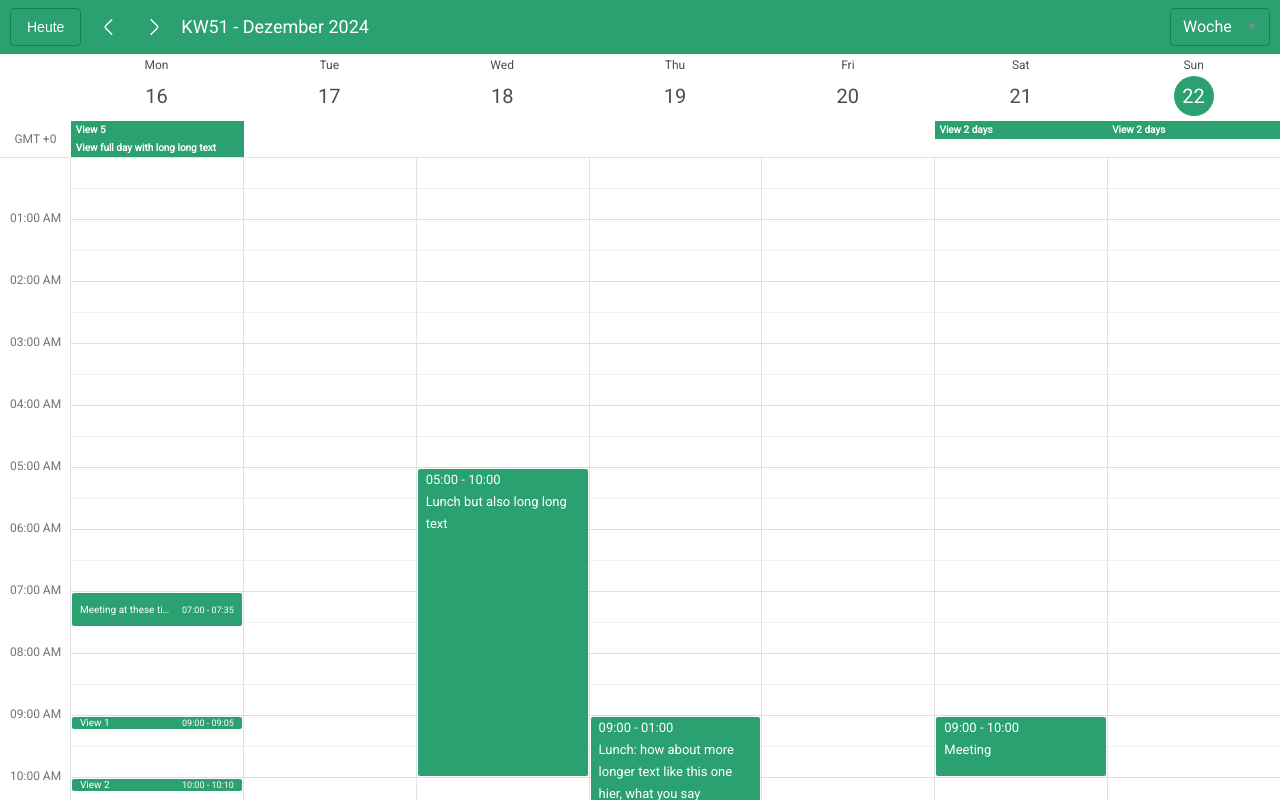
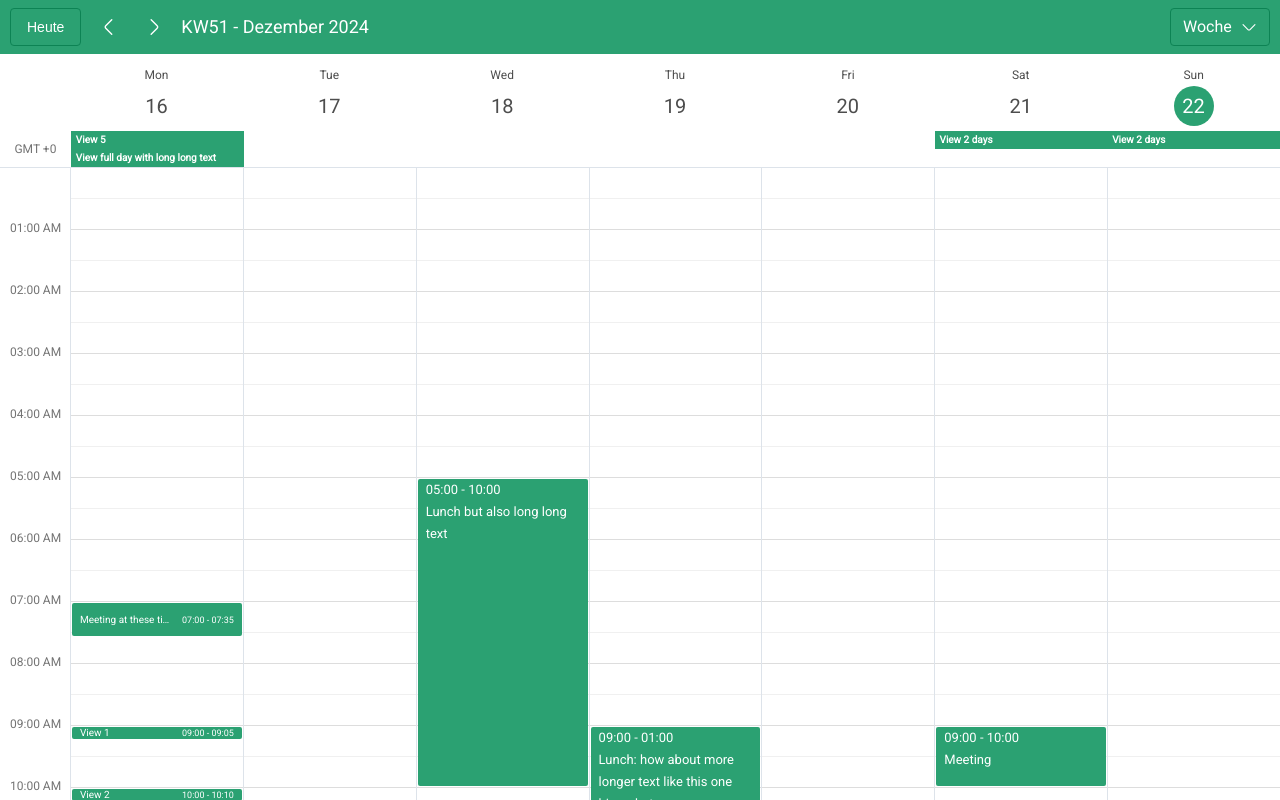
Before and after one commit to Eng-FerasAhmad/razor-calendar, a React (Vite) app: page / in a window 1280 px wide. Built offline with nearby package versions, Linux system fonts and the light colour scheme.

Commit message:
Add icons open close to the input select component

```diff
--- a/src/components/calendar/month/month-days-in-week/DayCell.tsx
+++ b/src/components/calendar/month/month-days-in-week/DayCell.tsx
@@ -1,6 +1,7 @@
 import { useDroppable } from '@dnd-kit/core';
 import { DateTime } from 'luxon';
 import { ReactElement } from 'react';
+import { useCalendarContext } from 'calendar/_context/CalendarContext';
 import DisplayEvents from 'components/calendar/month/month-day-events/MonthDayEvents';
 import {
     DayNumberButtonContainer,
@@ -23,9 +24,16 @@ export default function DayCell({
     isToday,
     primaryColor,
 }: DayCellProps): ReactElement {
+    const { onDateChange, onViewChange } = useCalendarContext();
     const { setNodeRef } = useDroppable({
         id: day.toISODate() || '', // Ensure no null values
     });
+
+    // Navigate to Day View
+    const navigateToDay = (newDay: DateTime): void => {
+        onDateChange(newDay);
+        onViewChange('day');
+    };
 
     return (
         <MonthDayWrapper ref={setNodeRef} data-testid="month-day-wrapper">
@@ -33,6 +41,7 @@ export default function DayCell({
                 <DayNumberButtonContainer
                     isToday={isToday}
                     color={primaryColor}
+                    onClick={() => navigateToDay(day)}
                 >
                     {day.day}
                 </DayNumberButtonContainer>
--- a/src/components/calendar/week/days-columns/styles.ts
+++ b/src/components/calendar/week/days-columns/styles.ts
@@ -51,8 +51,8 @@ const calcTimeSlotHeight = (props: Props): string => {
 };
 
 const calcBorder = (props: Props): string => {
-    const color = props.isFullHour ? '#ddd' : '#f0f0f0';
-    return !props.isFirstRow ? `1px solid ${color}` : 'none';
+    const currColor = props.isFullHour ? '#ddd' : '#f0f0f0';
+    return !props.isFirstRow ? `1px solid ${currColor}` : 'none';
 };
 
 const calcBorderBottom = (props: Props): string => {
--- a/src/components/calendar/week/styles.ts
+++ b/src/components/calendar/week/styles.ts
@@ -28,6 +28,7 @@ export const WeekHeaderRow = styled.div`
 export const WeekHeaderDaysRow = styled.div`
     display: flex;
     width: 100%;
+    padding-top: 10px;
 `;
 
 export const WeekHeaderFullDaysRow = styled.div`
--- /dev/null
+++ b/src/components/shared/arrow-down/ArrowDownSymbole.tsx
@@ -0,0 +1,32 @@
+import { ReactElement } from 'react';
+
+interface ArrowNextSymbolProps {
+    size?: number;
+    color?: string;
+}
+
+export default function ArrowDownSymbol({
+    size = 36,
+    color = '#171717',
+}: ArrowNextSymbolProps): ReactElement {
+    return (
+        <svg
+            width={size}
+            height={size}
+            viewBox="0 0 24 24"
+            fill="none"
+            xmlns="http://www.w3.org/2000/svg"
+            role="img"
+            aria-label="Next arrow icon"
+        >
+            <path
+                d="M19.9201 8.9502L13.4001 15.4702C12.6301 16.2402 11.3701 16.2402 10.6001 15.4702L4.08008 8.9502"
+                stroke={color}
+                strokeWidth="1.5"
+                strokeMiterlimit="10"
+                strokeLinecap="round"
+                strokeLinejoin="round"
+            />
+        </svg>
+    );
+}
--- a/src/components/shared/input-select/InputSelect.tsx
+++ b/src/components/shared/input-select/InputSelect.tsx
@@ -1,4 +1,4 @@
-import React, { useState } from 'react';
+import React, { useState, useEffect, useRef } from 'react';
 import {
     SelectContainer,
     ValueWrapper,
@@ -6,6 +6,7 @@ import {
     OptionsWrapper,
     OptionItem,
 } from './styles';
+import ArrowDownSymbol from 'components/shared/arrow-down/ArrowDownSymbole';
 
 interface Option<T> {
     value: T;
@@ -26,6 +27,7 @@ export default function InputSelect<T>({
     color,
 }: InputSelectProps<T>): React.ReactElement {
     const [isOpen, setIsOpen] = useState(false);
+    const containerRef = useRef<HTMLDivElement | null>(null);
 
     const handleToggle = (): void => setIsOpen((prev) => !prev);
     const handleSelect = (optionValue: T): void => {
@@ -33,14 +35,32 @@ export default function InputSelect<T>({
         setIsOpen(false);
     };
 
+    const handleClickOutside = (event: MouseEvent): void => {
+        if (
+            containerRef.current &&
+            !containerRef.current.contains(event.target as Node)
+        ) {
+            setIsOpen(false);
+        }
+    };
+
+    useEffect(() => {
+        document.addEventListener('mousedown', handleClickOutside);
+        return () => {
+            document.removeEventListener('mousedown', handleClickOutside);
+        };
+    }, []);
+
     return (
-        <SelectContainer>
+        <SelectContainer ref={containerRef}>
             <ValueWrapper onClick={handleToggle} isOpen={isOpen} color={color}>
                 <span>
                     {options.find((option) => option.value === value)?.label ||
                         'Select...'}
                 </span>
-                <IconWrapper>{isOpen ? '▲' : '▼'}</IconWrapper>
+                <IconWrapper isOpen={isOpen}>
+                    <ArrowDownSymbol size={18} color="#fff" />
+                </IconWrapper>
             </ValueWrapper>
             {isOpen && (
                 <OptionsWrapper>
--- a/src/components/shared/input-select/styles.ts
+++ b/src/components/shared/input-select/styles.ts
@@ -2,9 +2,9 @@ import styled from 'styled-components';
 import { color } from 'style/color';
 import { darkenColor } from 'utils/colorConverter';
 
-interface ValueWrapperProps {
+interface Props {
     isOpen: boolean;
-    color: string;
+    color?: string;
 }
 
 export const SelectContainer = styled.div`
@@ -14,31 +14,36 @@ export const SelectContainer = styled.div`
     position: relative;
 `;
 
-export const ValueWrapper = styled.div<ValueWrapperProps>`
+export const ValueWrapper = styled.div<Props>`
     display: flex;
     justify-content: space-between;
     align-items: center;
     border: 1px solid
-        ${({ isOpen, color }) => (isOpen ? darkenColor(color, 30) : '#ccc')};
+        ${(props) => (props.isOpen ? darkenColor(props.color!, 30) : '#ccc')};
     border-radius: 4px;
     padding: 7px 12px;
     cursor: pointer;
     font-size: 16px;
     transition: border-color 0.3s;
     background-color: transparent;
-    border-color: ${(props) => darkenColor(props.color, 30)};
+    border-color: ${(props) => darkenColor(props.color!, 30)};
     color: #fff;
     box-sizing: border-box;
     &:hover {
         box-sizing: border-box;
-        background-color: ${(props) => darkenColor(props.color, 10)};
+        background-color: ${(props) => darkenColor(props.color!, 10)};
     }
 `;
 
-export const IconWrapper = styled.div`
+export const IconWrapper = styled.div<Props>`
     font-size: 10px;
     margin-left: 8px;
     color: #888;
+    display: flex;
+    align-items: center;
+    justify-content: space-between;
+    transition: transform 0.3s ease; /* Smooth transition */
+    transform: rotate(${(props) => (props.isOpen! ? '180deg' : '0deg')});
 `;
 
 export const OptionsWrapper = styled.ul`
```
Also changed, not shown: src/components/shared/arrow-up/ArrowUpSymbole.tsx (added, +32 -0 lines).
